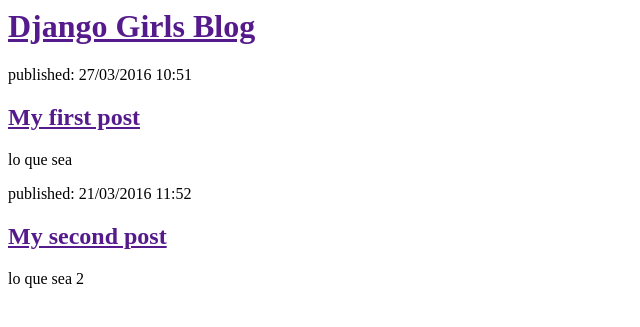
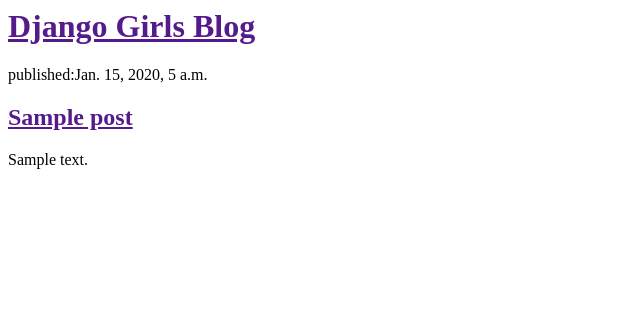
Before and after one commit to cintyaAguirre/-my-first-blog, a Django app: template blog/templates/blog/post_list.html in a window 1280 px wide. Shown: the top 327 px of the page, without its empty margins (0-640 px from the left). Run offline with Django 3.2, Linux system fonts and the light colour scheme; the template is opened without the code that fills it: values that come from a table or form of the project are taken from there, others are empty; tables that the repository leaves empty hold one stand-in row (values such as "Sample post").

Commit message:
Templates modificados para mostrar Posts desde la base de datos

```diff
--- a/blog/templates/blog/post_list.html
+++ b/blog/templates/blog/post_list.html
@@ -7,6 +7,15 @@
 			<h1><a href="">Django Girls Blog</a></h1>
 		</div>
 
+		{% for post in posts %}
+			<div>
+				<p>published:{{ post.published_date }}</p>
+				<h2><a href="">{{ post.title }}</a></h2>
+				<p>{{ post.text|linebreaks }}</p>
+			</div>
+		{% endfor %}
+
+<!--
 		<div>
 			<p>published: 27/03/2016 10:51</p>
 			<h2><a href="">My first post</a></h2>
@@ -18,5 +27,6 @@
 			<h2><a href="">My second post</a></h2>
 			<p>lo que sea 2</p>
 		</div>
+ -->
 	</body>
 </html>
--- a/blog/views.py
+++ b/blog/views.py
@@ -1,7 +1,10 @@
 from django.shortcuts import render
+from .models import Post
+from django.utils import timezone
 
 def post_list(request):
-	return render(request, 'blog/post_list.html',{})
+	posts=Post.objects.filter(published_date__lte=timezone.now()).order_by('published_date')
+	return render(request, 'blog/post_list.html',{'posts' : posts})
 
 
 # Create your views here.
```
